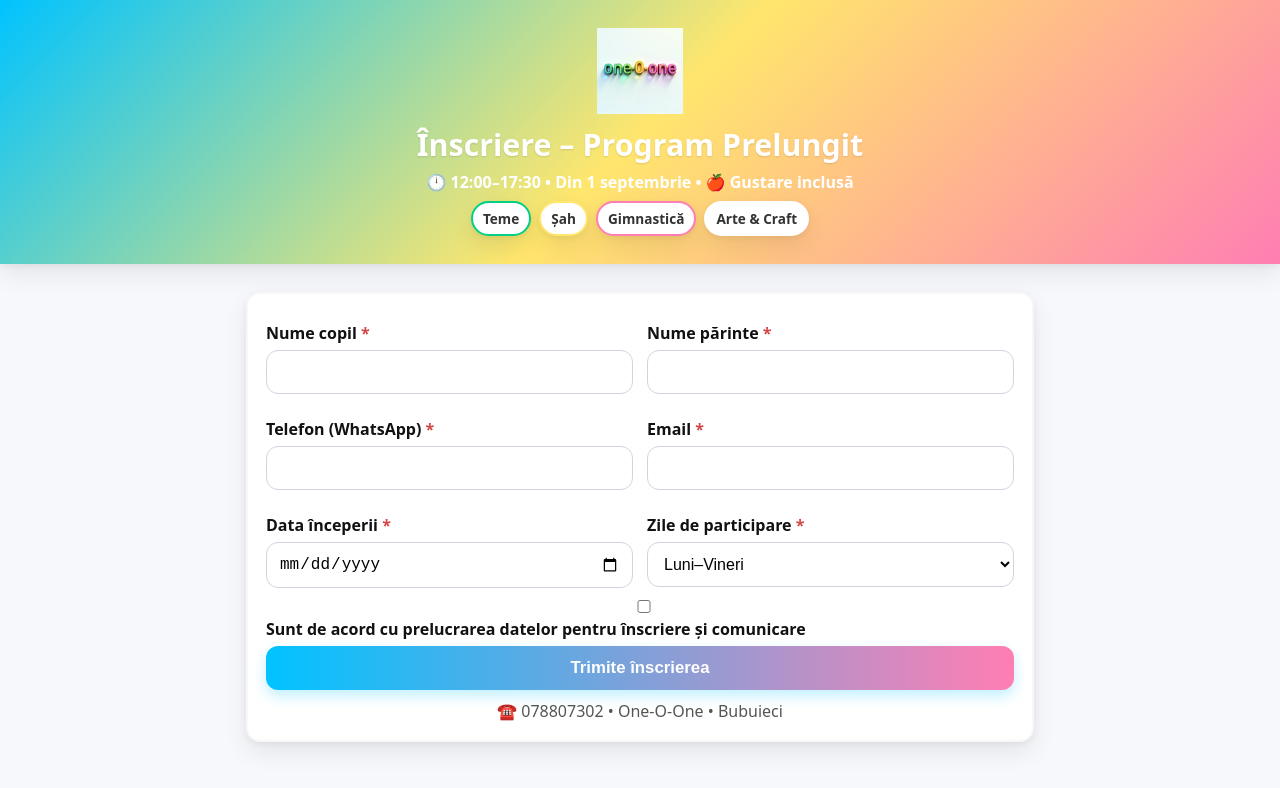
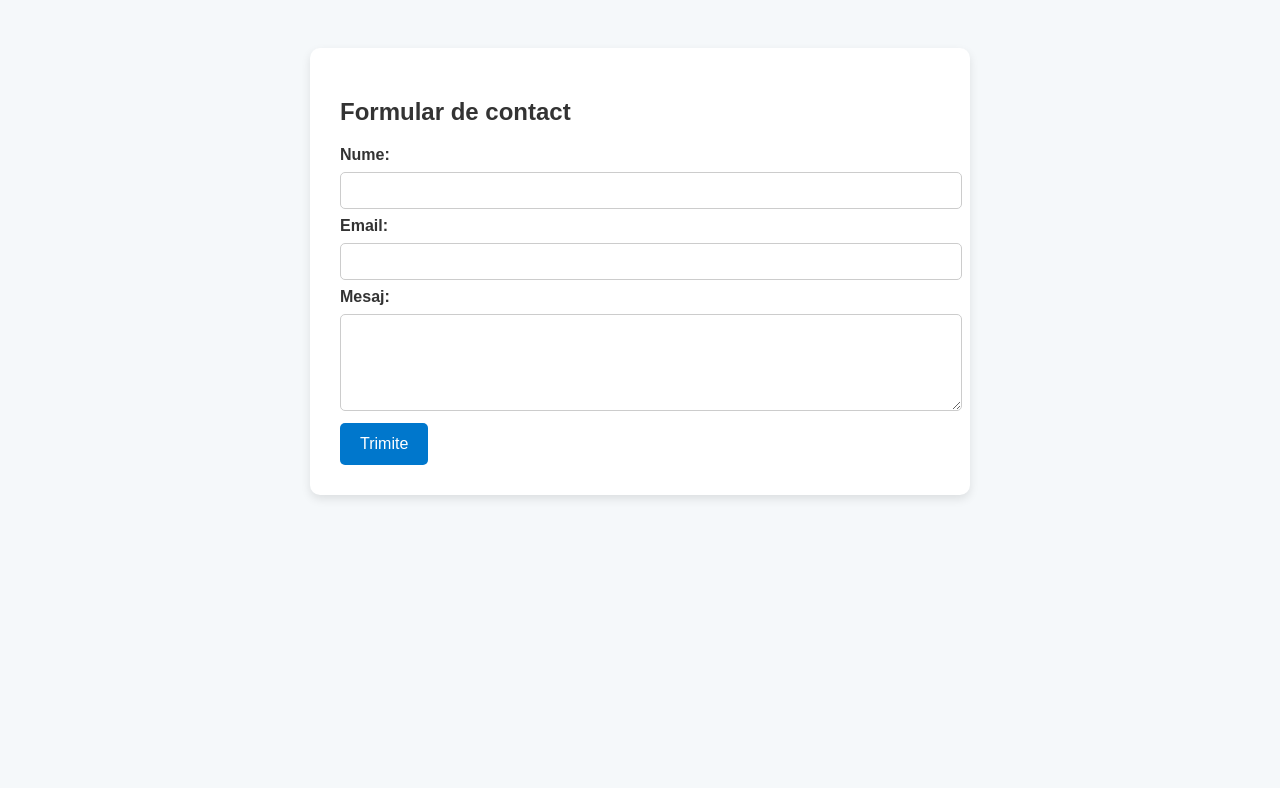
Before and after one commit to floreanatalia123-ux/inscrieri, a plain HTML site: page index.html in a window 1280 px wide. Drawn offline with Linux system fonts and the light colour scheme.

Commit message:
index.html

```diff
--- a/index.html
+++ b/index.html
@@ -1,125 +1,75 @@
-
 <!DOCTYPE html>
 <html lang="ro">
 <head>
-  <meta charset="UTF-8" />
-  <meta name="viewport" content="width=device-width, initial-scale=1" />
-  <title>Înscriere – One‑O‑One | Program Prelungit</title>
+  <meta charset="UTF-8">
+  <meta name="viewport" content="width=device-width, initial-scale=1.0">
+  <title>Formular de contact</title>
   <style>
-/* One‑O‑One brand tokens */
-:root{
-  --brand-primary:#00c3ff;   /* turquoise */
-  --brand-accent:#ff7eb3;    /* pink */
-  --brand-warm:#ffe66d;      /* warm yellow */
-  --brand-leaf:#00d084;      /* fresh green */
-  --ink:#111;
-  --muted:#555;
-  --panel:#ffffff;
-  --bg:#f7f8fb;
-  --radius:14px;
-  --shadow:0 10px 24px rgba(0,0,0,.08), 0 2px 6px rgba(0,0,0,.05);
-}
-
-*{box-sizing:border-box}
-body{margin:0; font-family: system-ui, -apple-system, Segoe UI, Roboto, Helvetica, Arial, sans-serif; color:var(--ink); background:var(--bg);}
-.container{max-width:820px; margin:28px auto; padding:0 16px;}
-header.hero{
-  background: linear-gradient(135deg, var(--brand-primary), var(--brand-warm), var(--brand-accent));
-  color:#fff; text-align:center; padding:28px 18px;
-  box-shadow: var(--shadow);
-}
-.hero img{max-height:86px; display:block; margin:0 auto 10px;}
-.hero h1{margin:0 0 6px; font-size:1.9rem; text-shadow: 0 1px 2px rgba(0,0,0,.12);}
-.hero p{margin:0; font-weight:600}
-
-.card{
-  background:var(--panel); border-radius:var(--radius); padding:18px;
-  box-shadow: var(--shadow); border:2px solid rgba(0,0,0,.03);
-}
-
-label{display:block; font-weight:700; margin:10px 0 6px}
-input,select,textarea{
-  width:100%; padding:12px; border:1px solid #d0d5dd; border-radius:12px; background:#fff; font-size:1rem;
-}
-.grid{display:grid; gap:14px; grid-template-columns:1fr 1fr}
-.grid-1{grid-template-columns:1fr}
-.req{color:#d64545}
-button.cta{
-  width:100%; padding:12px 16px; border:0; border-radius:12px; cursor:pointer;
-  color:#fff; font-weight:900; font-size:1.05rem;
-  background: linear-gradient(90deg, var(--brand-primary), var(--brand-accent));
-  box-shadow: 0 6px 14px rgba(0,195,255,.25);
-}
-button.cta:hover{filter:brightness(.98); transform: translateY(-1px)}
-.footer{ text-align:center; color:var(--muted); margin-top:10px}
-
-.badges{display:flex; gap:8px; justify-content:center; margin-top:8px}
-.badge{background:#fff; color:#333; border-radius:999px; padding:6px 10px; font-weight:700; font-size:.85rem; box-shadow: var(--shadow); border:2px solid #fff}
-.badge--leaf{border-color: var(--brand-leaf)}
-.badge--warm{border-color: var(--brand-warm)}
-.badge--accent{border-color: var(--brand-accent)}
-
-@media (max-width:760px){ .grid{grid-template-columns:1fr} }
-</style>
+    body {
+      font-family: Arial, sans-serif;
+      background: #f5f8fa;
+      padding: 40px;
+      color: #333;
+    }
+    .container {
+      max-width: 600px;
+      margin: auto;
+      background: #fff;
+      padding: 30px;
+      border-radius: 10px;
+      box-shadow: 0 4px 10px rgba(0,0,0,0.1);
+    }
+    label {
+      font-weight: bold;
+    }
+    input, textarea {
+      width: 100%;
+      padding: 10px;
+      margin: 8px 0;
+      border: 1px solid #ccc;
+      border-radius: 5px;
+    }
+    button {
+      background: #0077cc;
+      color: white;
+      padding: 12px 20px;
+      border: none;
+      border-radius: 5px;
+      cursor: pointer;
+      font-size: 16px;
+    }
+    button:hover {
+      background: #005fa3;
+    }
+  </style>
 </head>
 <body>
-  <header class="hero">
-    <img src="Logo-1.JPG" alt="One‑O‑One Logo">
-    <h1>Înscriere – Program Prelungit</h1>
-    <p>🕛 12:00–17:30 • Din 1 septembrie • 🍎 Gustare inclusă</p>
-    <div class="badges">
-      <span class="badge badge--leaf">Teme</span>
-      <span class="badge badge--warm">Șah</span>
-      <span class="badge badge--accent">Gimnastică</span>
-      <span class="badge">Arte & Craft</span>
-    </div>
-  </header>
+  <div class="container">
+    <h2>Formular de contact</h2>
+    <form action="https://formsubmit.co/EMAIL_TAU" method="POST">
 
-  <main class="container">
-    <form class="card" action="https://formsubmit.co/centruldedezvoltare101@yahoo.com" method="POST">
-      <input type="hidden" name="_next" value="thankyou-bilingual.html">
-      <input type="hidden" name="_subject" value="Înscriere Program Prelungit – One‑O‑One">
-      <input type="hidden" name="_template" value="table">
+      <!-- Nume -->
+      <label for="nume">Nume:</label>
+      <input type="text" id="nume" name="nume" required>
+
+      <!-- Email -->
+      <label for="email">Email:</label>
+      <input type="email" id="email" name="email" required>
+
+      <!-- Mesaj -->
+      <label for="mesaj">Mesaj:</label>
+      <textarea id="mesaj" name="mesaj" rows="5" required></textarea>
+
+      <!-- Buton trimite -->
+      <button type="submit">Trimite</button>
+
+      <!-- Setări ascunse FormSubmit -->
+      <input type="hidden" name="_subject" value="Mesaj nou de pe site-ul tău!">
+      <input type="hidden" name="_next" value="https://siteultau.com/multumim.html">
       <input type="hidden" name="_captcha" value="false">
+      <input type="text" name="_honey" style="display:none">
 
-      <div class="grid">
-        <div>
-          <label>Nume copil <span class="req">*</span></label>
-          <input type="text" name="Nume copil" required>
-        </div>
-        <div>
-          <label>Nume părinte <span class="req">*</span></label>
-          <input type="text" name="Părinte" required>
-        </div>
-        <div>
-          <label>Telefon (WhatsApp) <span class="req">*</span></label>
-          <input type="tel" name="Telefon" required>
-        </div>
-        <div>
-          <label>Email <span class="req">*</span></label>
-          <input type="email" name="Email" required>
-        </div>
-        <div>
-          <label>Data începerii <span class="req">*</span></label>
-          <input type="date" name="Data începerii" required>
-        </div>
-        <div>
-          <label>Zile de participare <span class="req">*</span></label>
-          <select name="Zile" required>
-            <option value="Luni–Vineri">Luni–Vineri</option>
-            <option value="3 zile / săptămână">3 zile / săptămână</option>
-            <option value="Altă variantă">Altă variantă</option>
-          </select>
-        </div>
-      </div>
-
-      <label style="margin-top:8px">
-        <input type="checkbox" name="Acord prelucrare date" required> Sunt de acord cu prelucrarea datelor pentru înscriere și comunicare
-      </label>
-
-      <button class="cta" type="submit">Trimite înscrierea</button>
-      <div class="footer">☎️ 078807302 • One‑O‑One • Bubuieci</div>
     </form>
-  </main>
+  </div>
 </body>
 </html>
```
